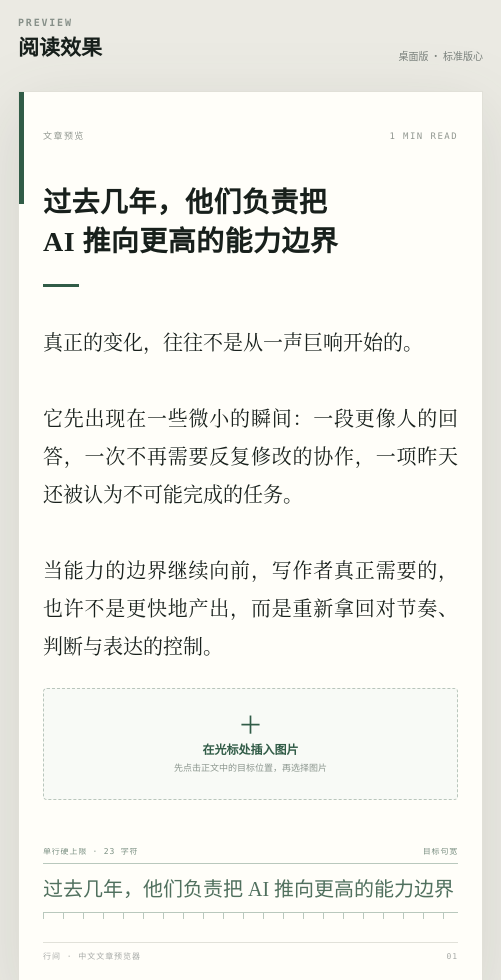
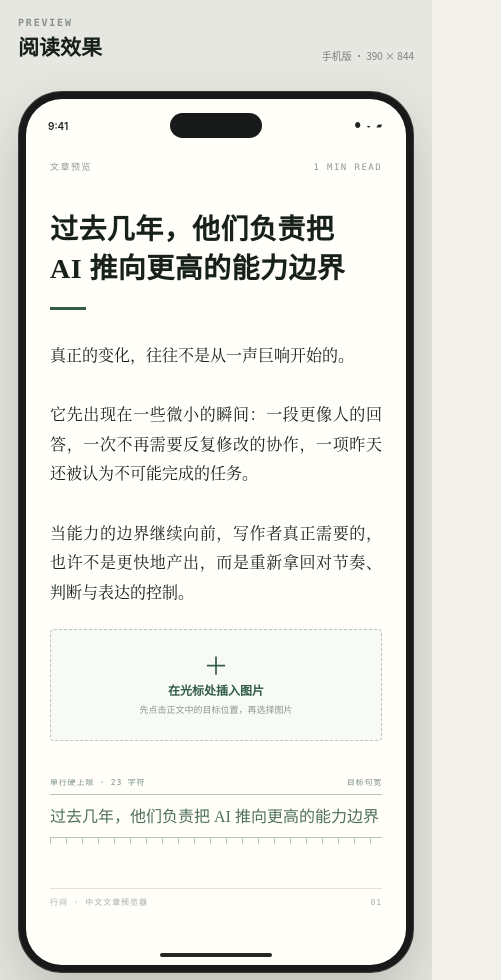
Before and after one commit to mok112311/-, a Next.js app: page / in a window 390 px wide. Shown: the part 1020-2000 px from the top of the page, 501 px wide, since content can reach past the window. Built offline with nearby package versions, Linux system fonts and the light colour scheme.

Commit message:
Switch preview to mobile reading layout

```diff
--- a/app/globals.css
+++ b/app/globals.css
@@ -440,13 +440,13 @@ textarea:focus {
 
 .preview-panel {
   padding: 36px clamp(26px, 5vw, 76px) 64px;
-  background-color: #ebeae3;
-  background-image: radial-gradient(#d7d6ce 0.7px, transparent 0.7px);
+  background-color: #e7e7e1;
+  background-image: radial-gradient(#d0d1ca 0.7px, transparent 0.7px);
   background-size: 14px 14px;
 }
 
 .preview-heading {
-  max-width: 720px;
+  max-width: 410px;
   margin-left: auto;
   margin-right: auto;
 }
@@ -457,29 +457,68 @@ textarea:focus {
 }
 
 .paper-wrap {
-  max-width: 720px;
+  max-width: 410px;
   margin: 0 auto;
-  filter: drop-shadow(0 18px 34px rgba(53, 55, 49, 0.12));
+  padding: 8px;
+  border-radius: 44px;
+  background: #171a18;
+  box-shadow:
+    0 25px 54px rgba(36, 39, 36, 0.2),
+    inset 0 0 0 1px rgba(255, 255, 255, 0.14);
 }
 
 .paper {
-  --body-size: 20px;
-  --body-leading: 1.9;
-  min-height: 880px;
-  padding: 54px clamp(42px, 8vw, 92px) 38px;
+  --body-size: 16px;
+  --body-leading: 1.85;
+  min-height: 844px;
+  padding: 66px 29px 64px;
   background: var(--paper);
-  border: 1px solid #e1e0d8;
+  border: 0;
+  border-radius: 36px;
   position: relative;
+  overflow: hidden;
 }
 
-.paper::before {
+.phone-status {
+  position: absolute;
+  top: 15px;
+  left: 22px;
+  right: 22px;
+  height: 24px;
+  display: flex;
+  align-items: center;
+  justify-content: space-between;
+  color: #202521;
+  font: 600 10px/1 -apple-system, BlinkMacSystemFont, sans-serif;
+  letter-spacing: 0;
+}
+
+.phone-status i {
+  position: absolute;
+  top: -1px;
+  left: 50%;
+  width: 92px;
+  height: 25px;
+  border-radius: 999px;
+  background: #171a18;
+  transform: translateX(-50%);
+}
+
+.phone-signals {
+  font-size: 7px;
+  letter-spacing: 2px;
+}
+
+.paper::after {
   content: "";
   position: absolute;
-  left: 0;
-  top: 0;
-  width: 5px;
-  height: 112px;
-  background: var(--green);
+  bottom: 8px;
+  left: 50%;
+  width: 112px;
+  height: 4px;
+  border-radius: 99px;
+  background: #232825;
+  transform: translateX(-50%);
 }
 
 .paper-meta {
@@ -492,9 +531,9 @@ textarea:focus {
 }
 
 .paper h3 {
-  margin: 54px 0 22px;
-  max-width: 13em;
-  font: 800 clamp(28px, 3vw, 38px)/1.42 "Songti SC", STSong, serif;
+  margin: 42px 0 18px;
+  max-width: 100%;
+  font: 800 28px/1.42 "Songti SC", STSong, serif;
   letter-spacing: 0.015em;
   text-wrap: balance;
   outline: none;
@@ -514,7 +553,7 @@ textarea:focus {
 .title-rule {
   width: 36px;
   height: 3px;
-  margin-bottom: 36px;
+  margin-bottom: 30px;
   background: var(--green);
 }
 
@@ -629,7 +668,7 @@ textarea:focus {
 .measure {
   width: 20.75em;
   max-width: 100%;
-  margin-top: 48px;
+  margin-top: 38px;
   color: #50705e;
   font-size: var(--body-size);
 }
@@ -659,10 +698,7 @@ textarea:focus {
 }
 
 .paper-footer {
-  position: absolute;
-  bottom: 30px;
-  left: clamp(42px, 8vw, 92px);
-  right: clamp(42px, 8vw, 92px);
+  margin-top: 44px;
   padding-top: 10px;
   border-top: 1px solid #e1e1d9;
   display: flex;
@@ -709,17 +745,12 @@ textarea:focus {
   }
 
   .paper {
-    min-height: 720px;
-    padding: 40px 24px 72px;
+    min-height: 780px;
+    padding: 64px 24px 58px;
   }
 
   .paper h3 {
-    margin-top: 42px;
-  }
-
-  .paper-footer {
-    left: 24px;
-    right: 24px;
+    margin-top: 38px;
   }
 
   .measure {
--- a/app/page.tsx
+++ b/app/page.tsx
@@ -25,8 +25,8 @@ function formatReadTime(count: number) {
 export default function Home() {
   const [title, setTitle] = useState(SAMPLE_TITLE);
   const [content, setContent] = useState(SAMPLE);
-  const [fontSize, setFontSize] = useState(20);
-  const [lineHeight, setLineHeight] = useState(1.9);
+  const [fontSize, setFontSize] = useState(16);
+  const [lineHeight, setLineHeight] = useState(1.85);
   const [showGrid, setShowGrid] = useState(true);
   const [copied, setCopied] = useState(false);
   const [images, setImages] = useState<ArticleImage[]>([]);
@@ -408,8 +408,8 @@ export default function Home() {
               <input
                 id="font-size"
                 type="range"
-                min="16"
-                max="24"
+                min="14"
+                max="20"
                 value={fontSize}
                 onChange={(event) => setFontSize(Number(event.target.value))}
               />
@@ -448,7 +448,7 @@ export default function Home() {
               <p className="eyebrow">PREVIEW</p>
               <h2>阅读效果</h2>
             </div>
-            <span>桌面版 · 标准版心</span>
+            <span>手机版 · 390 × 844</span>
           </div>
 
           <div className="paper-wrap">
@@ -473,6 +473,11 @@ export default function Home() {
                 "--body-leading": lineHeight,
               } as React.CSSProperties}
             >
+              <div className="phone-status" aria-hidden="true">
+                <span>9:41</span>
+                <i />
+                <span className="phone-signals">● ◒ ▰</span>
+              </div>
               <div className="paper-meta">
                 <span>文章预览</span>
                 <span>{stats.minutes} MIN READ</span>
```
